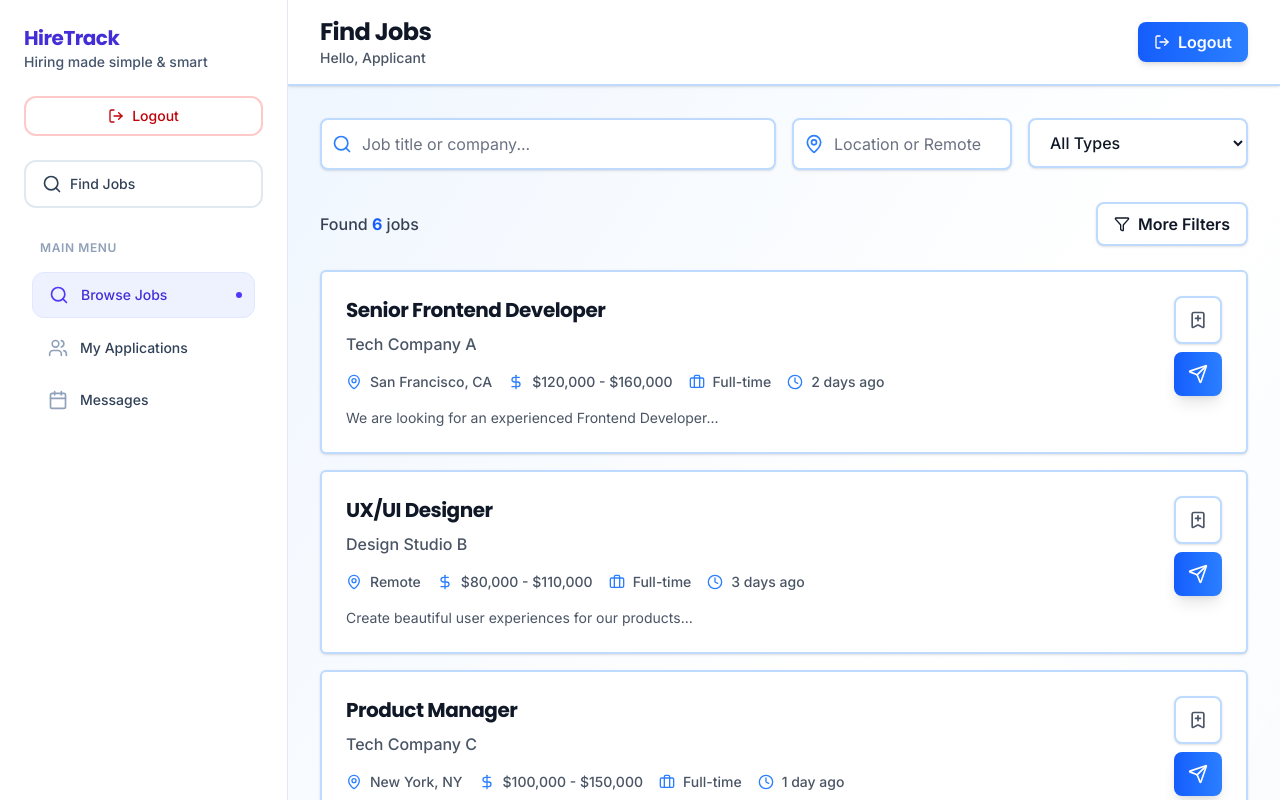
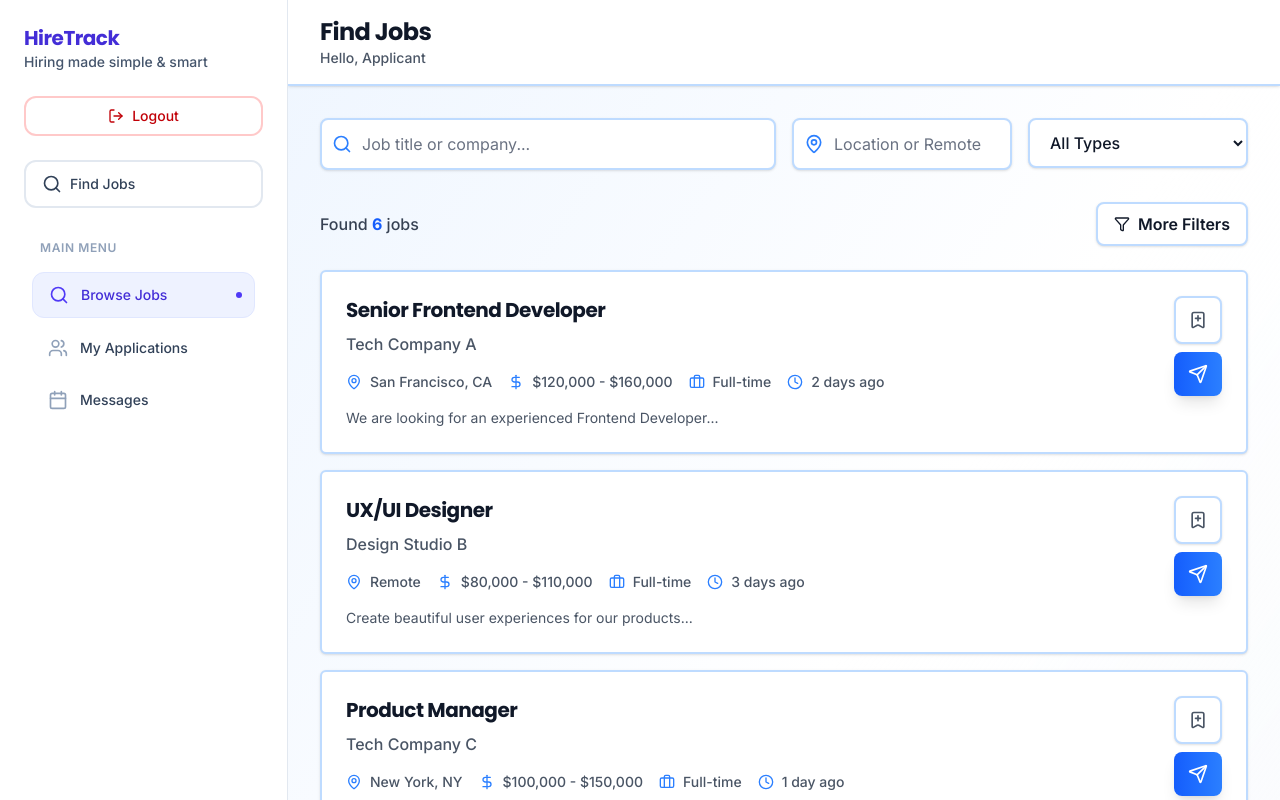
Before and after one commit to Cristineddd/HireTrackProject, a Next.js app: page /jobs/find in a window 1280 px wide. Built offline with nearby package versions, Linux system fonts and the light colour scheme; sample sign-in values are in the browser's storage.

Commit message:
Remove duplicate logout button from jobs/find page - keep only sidebar logout

```diff
--- a/app/jobs/find/page.tsx
+++ b/app/jobs/find/page.tsx
@@ -10,7 +10,6 @@ import {
   Clock,
   Briefcase,
   Filter,
-  LogOut,
   BookmarkPlus,
   Send,
 } from "lucide-react";
@@ -149,11 +148,6 @@ const FindJobsPage = () => {
     );
   };
 
-  const handleLogout = () => {
-    localStorage.removeItem("user");
-    router.push("/auth/login");
-  };
-
   if (loading) {
     return (
       <div className="min-h-screen bg-linear-to-br from-blue-50 via-white to-blue-50/30 flex items-center justify-center">
@@ -167,20 +161,11 @@ const FindJobsPage = () => {
       {/* Header */}
       <header className="bg-white border-b-2 border-blue-200 sticky top-0 z-50 shadow-sm">
         <div className="max-w-7xl mx-auto px-4 lg:px-8 py-4">
-          <div className="flex items-center justify-between">
-            <div>
-              <h1 className="text-2xl font-black text-gray-900">Find Jobs</h1>
-              <p className="text-sm text-gray-600 font-medium">
-                Hello, {user?.fullName || "Applicant"}
-              </p>
-            </div>
-            <button
-              onClick={handleLogout}
-              className="flex items-center gap-2 px-4 py-2 rounded-lg bg-linear-to-r from-blue-600 to-blue-500 hover:from-blue-700 hover:to-blue-600 text-white font-semibold transition-all shadow-md hover:shadow-lg"
-            >
-              <LogOut className="w-4 h-4" />
-              Logout
-            </button>
+          <div>
+            <h1 className="text-2xl font-black text-gray-900">Find Jobs</h1>
+            <p className="text-sm text-gray-600 font-medium">
+              Hello, {user?.fullName || "Applicant"}
+            </p>
           </div>
         </div>
       </header>
```
